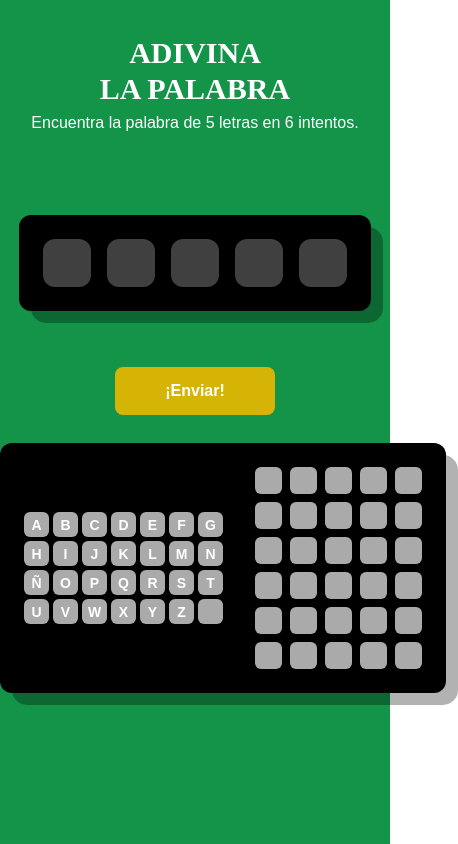
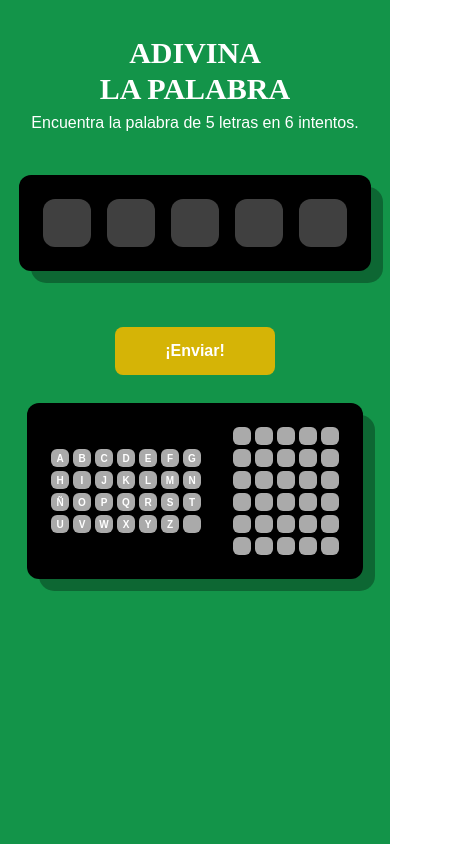
Before and after one commit to acortesu/wordle_es, a React (Vite) app in the folder front/: page / in a window 390 px wide. Shown: the whole page, 458 px wide, since content can reach past the window. Built offline with nearby package versions, Linux system fonts and the light colour scheme.

Commit message:
feat: small ui fixs

```diff
--- a/front/src/components/GuessResult.jsx
+++ b/front/src/components/GuessResult.jsx
@@ -87,13 +87,13 @@ export function GuessResult({ correctLetters, presentLetters, incorrectLetters,
                 <div className='relative bg-black p-6 max-w-fit mx-auto rounded-xl md:rounded-[30px]'>
                     <div className="flex flex-row-reverse items-center gap-x-8">
                         {/* Resultado de la palabra */}
-                        <div className="flex flex-col gap-y-2 justify-center">
+                        <div className="flex flex-col gap-y-1 justify-center">
                             {rows.map((row, rowIndex) => (
-                                <div key={rowIndex} className="flex gap-x-2 justify-center">
+                                <div key={rowIndex} className="flex gap-x-1 justify-center">
                                     {row.map((letter, colIndex) => (
                                         <div
                                             key={colIndex}
-                                            className={`h-[27px] w-[27px] text-white font-bold flex items-center justify-center rounded-md ${colors[rowIndex][colIndex]}`}
+                                            className={`h-[18px] w-[18px] md:h-[25px] md:w-[25px] text-[12px] md:text-[16px] text-white font-bold flex items-center justify-center rounded-md ${colors[rowIndex][colIndex]}`}
                                         >
                                             {letter.toUpperCase()}
                                         </div>
@@ -106,7 +106,7 @@ export function GuessResult({ correctLetters, presentLetters, incorrectLetters,
                             {keyboard.map((row, rowIndex) => (
                                 <div key={rowIndex} className="flex gap-x-1 justify-center">
                                     {row.map((key, colIndex) => (
-                                        <div key={colIndex} className={`h-[25px] w-[25px] ${key.color} flex items-center justify-center rounded-md text-sm text-white font-bold`}>
+                                        <div key={colIndex} className={`h-[18px] w-[18px] md:h-[25px] md:w-[25px] ${key.color} flex items-center justify-center rounded-md text-[10px] md:text-sm text-white font-bold`}>
                                             {key.letter}
                                         </div>
                                     ))}
--- a/front/src/components/WordInput.jsx
+++ b/front/src/components/WordInput.jsx
@@ -65,7 +65,7 @@ export function WordInput({ onSubmit, setAlertMessage, setAlertType }) {
     };
 
     return (
-        <div className='text-center mt-20'>
+        <div className='text-center mt-10'>
             <div className='relative inline-block mb-4'>
                 {/* container shadow layer */}
                 <div className='absolute top-0 left-0 w-full h-full bg-black opacity-30 rounded-[15px] md:rounded-[30px] transform translate-x-3 translate-y-3 md:translate-x-8 md:translate-y-8 pointer-events-none'></div>
```
Also changed, not shown: 1 other file (tests, documents, lock files or other folders).
